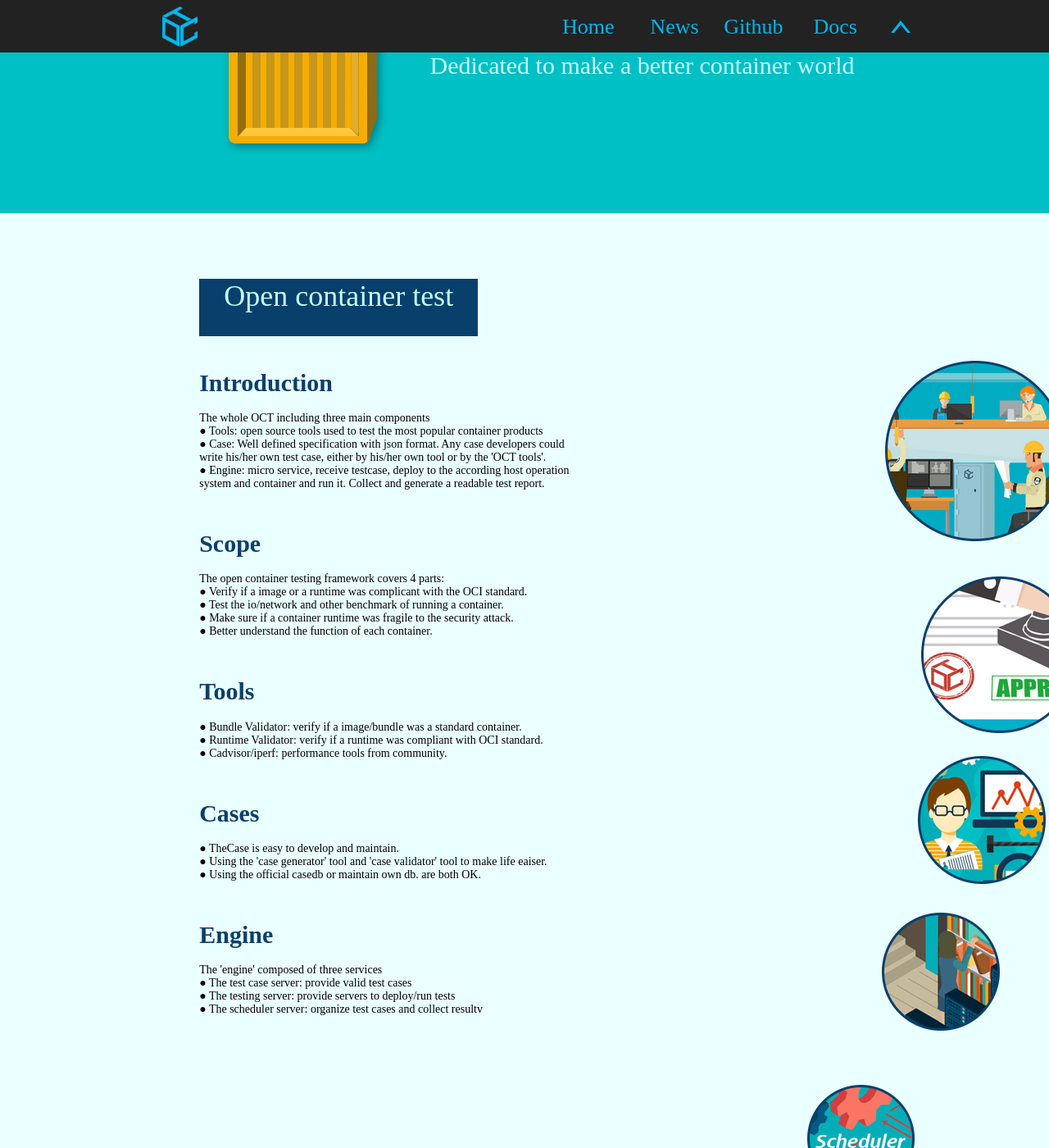
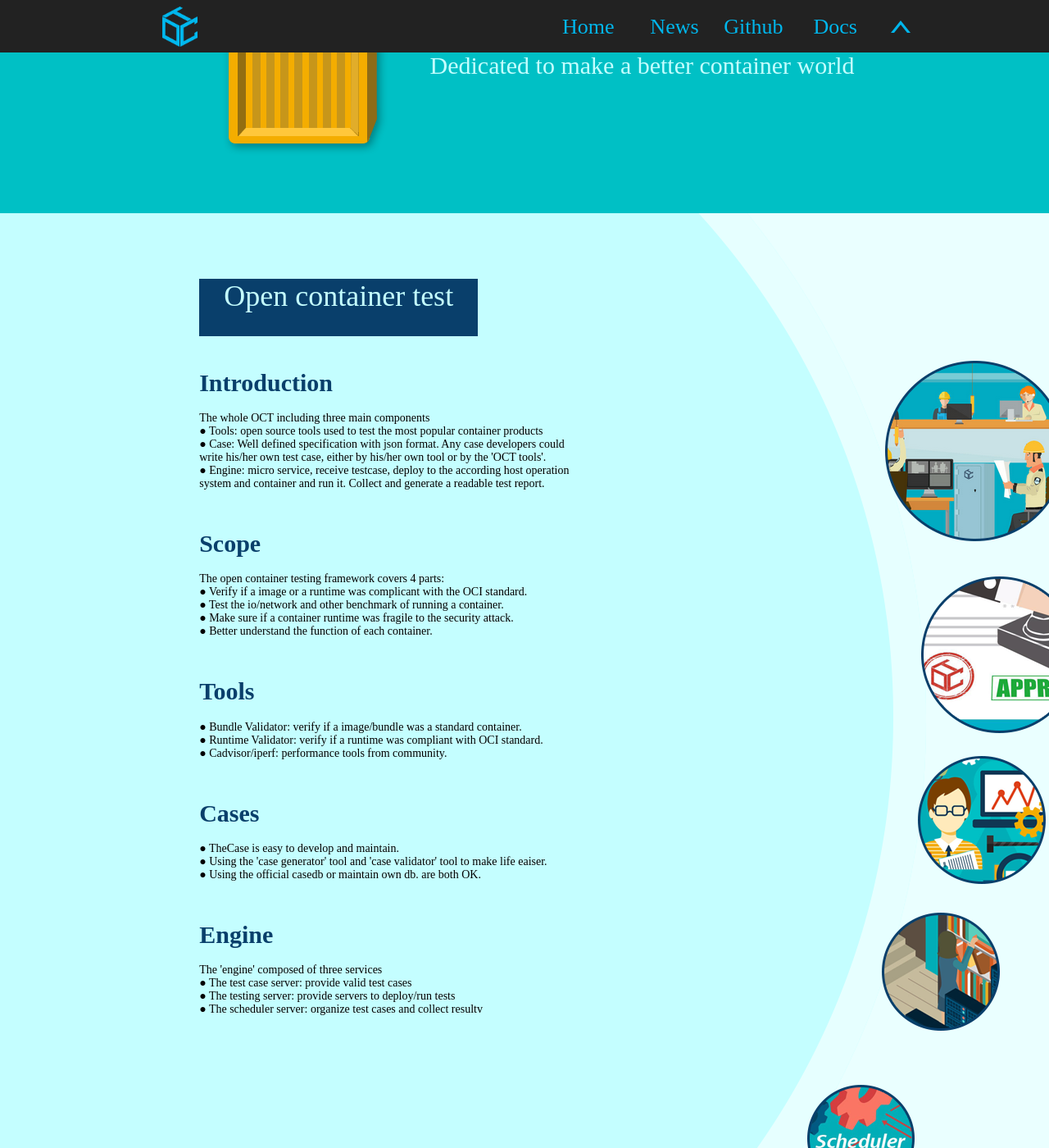
Before and after one commit to ociweb/ociweb.github.io, a Jekyll site: the page index.html, which Jekyll copies as it is, in a window 1280 px wide and 1400 px high, scrolled down 273 px. Shown: the whole window at 82% size. Built offline with Jekyll 4.4.1, drawn with Linux system fonts in a browser that asks for light colours.

Commit message:
Update style1.css

```diff
--- a/assets/css/style1.css
+++ b/assets/css/style1.css
@@ -1,7 +1,7 @@
 @charset "utf-8";
 #zong {
 	background-color: #eaffff;
-	background-image: url(assets/img/bg01.png);
+	background-image: url(../img/bg01.png);
 	background-repeat: no-repeat;
 	margin: 0px;
 	padding: 0px;
```
